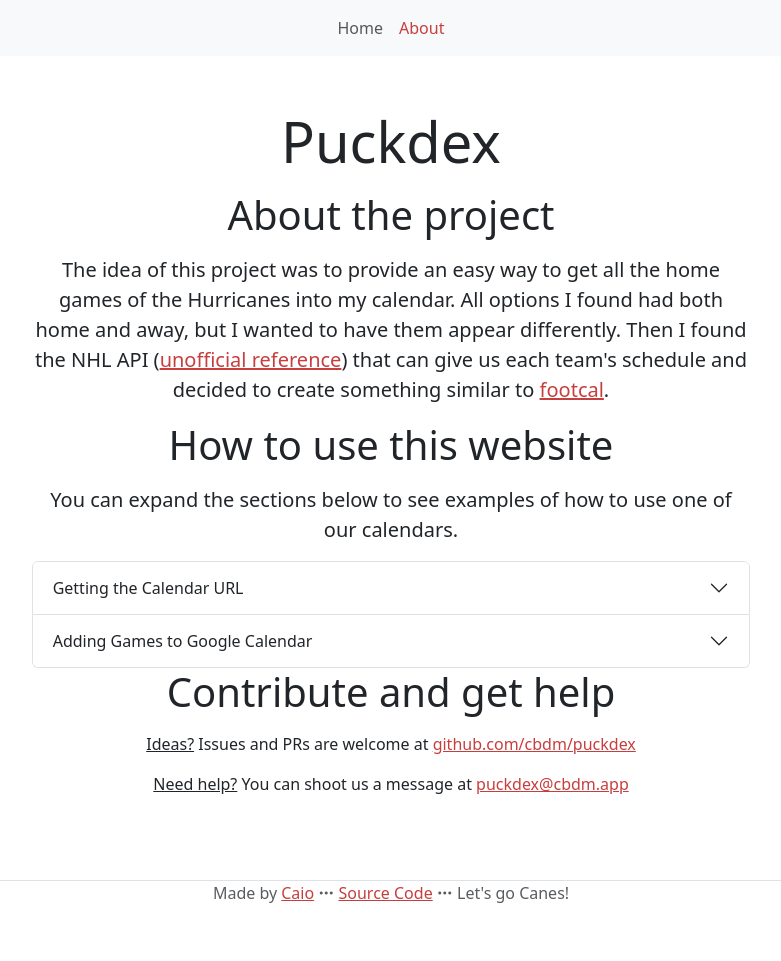
After one commit to cbdm/puckdex, a FastAPI app: template templates/about.html.j2 in a window 1280 px wide. The commit adds this page. Shown: the whole page, without its empty margins (249-1030 px from the left). Run offline with FastAPI, Linux system fonts and the light colour scheme; the template is opened without the code that fills it, so the values that code supplies are empty.

Commit message:
added about page and examples

```diff
--- a/main.py
+++ b/main.py
@@ -8,6 +8,7 @@
 import requests
 from fastapi import FastAPI, HTTPException, Request, Response
 from fastapi.responses import FileResponse, HTMLResponse
+from fastapi.staticfiles import StaticFiles
 from fastapi.templating import Jinja2Templates
 from ics import Calendar, Event
 
@@ -16,8 +17,13 @@
 
 app = FastAPI()
 
-# Use the absolute path for the templates folder so the webserver can find it.
+# Use the absolute path for the templates and static folder so the webserver can find it.
 templates = Jinja2Templates(directory=join(dirname(abspath(__file__)), "templates"))
+app.mount(
+    "/static",
+    StaticFiles(directory=join(dirname(abspath(__file__)), "static")),
+    name="static",
+)
 # Create a logger to help debug future issues.
 logger = logging.getLogger(getenv("LOGGER_NAME", __name__))
 
@@ -30,6 +36,12 @@
         name="index.html.j2",
         context={"abbrev_map": ABBREV_TO_NAME_MAP},
     )
+
+
+@app.get("/about", response_class=HTMLResponse)
+async def about(request: Request):
+    """Page with more information about the project and how to use it."""
+    return templates.TemplateResponse(request=request, name="about.html.j2")
 
 
 # Cache reponses from the NHL API so we don't have to fetch a schedule for each request.
--- /dev/null
+++ b/templates/about.html.j2
@@ -0,0 +1,170 @@
+<!doctype html>
+<html lang="en">
+  <head>
+    <meta charset="utf-8">
+    <meta name="viewport" content="width=device-width, initial-scale=1">
+    <title>Puckdex - About</title>
+    <link href="https://cdn.jsdelivr.net/npm/bootstrap@5.3.3/dist/css/bootstrap.min.css" rel="stylesheet" integrity="sha384-QWTKZyjpPEjISv5WaRU9OFeRpok6YctnYmDr5pNlyT2bRjXh0JMhjY6hW+ALEwIH" crossorigin="anonymous">
+    <link rel="stylesheet" href="https://cdn.jsdelivr.net/npm/bootstrap-icons@1.11.3/font/bootstrap-icons.min.css">
+    <style> a { color: #c73e3e; }</style>
+  </head>
+  <body>
+    <nav class="navbar navbar-expand bg-body-tertiary rounded" aria-label="Navbar">
+      <div class="container-fluid">
+        <div class="collapse navbar-collapse justify-content-md-center" id="mainNavbar">
+          <ul class="navbar-nav">
+            <li class="nav-item">
+              <a class="nav-link" href="/">Home</a>
+            </li>
+            <li class="nav-item">
+              <a class="nav-link active" aria-current="page" href="/about" style="color: #c73e3e">About</a>
+            </li>
+          </ul>
+        </div>
+      </div>
+    </nav>
+    <div class="px-4 py-1 my-5 text-center">
+      <p class="display-4">Puckdex</p>
+      <p class="display-6">About the project</p>
+      <div class="col-lg-7 mx-auto">
+        <p class="lead mb-3">
+          The idea of this project was to provide an easy way to get all the home games of the Hurricanes into my calendar.
+          All options I found had both home and away, but I wanted to have them appear differently.
+          Then I found the NHL API (<a target="_blank" rel="noreferrer noopener" href="https://github.com/Zmalski/NHL-API-Reference">unofficial reference</a>) that can give us each team's schedule and decided to create something similar to <a target="_blank" rel="noreferrer noopener" href="https://footcal.cbdm.app">footcal</a>.
+        </p>
+      </div>
+      <p class="display-6">How to use this website</p>
+      <div class="col-lg-7 mx-auto">
+        <p class="lead mb-3">
+          You can expand the sections below to see examples of how to use one of our calendars.
+        </p>
+        <div class="accordion" id="calendarTutorials">
+          <div class="accordion-item">
+            <h2 class="accordion-header">
+              <button class="accordion-button collapsed" type="button" data-bs-toggle="collapse" data-bs-target="#collapseCalURL" aria-expanded="false" aria-controls="collapseCalURL">
+                Getting the Calendar URL
+              </button>
+            </h2>
+            <div id="collapseCalURL" class="accordion-collapse collapse" data-bs-parent="#calendarTutorials">
+              <div class="accordion-body">
+                <b>Choose the calendar you want</b>
+                <br/>
+                First, you will go to our home page (<a href="{{ url_for("index") }}">{{ url_for("index") }}</a>), scroll to the team you want the calendar, click on the <code>Choose Type</code> button, and select between the three options (full, home-only, away-only).
+                <br/><br/>
+                The image below shows an example where we select the home-only calendar for the Carolina Hurricanes.
+                <figure class="figure">
+                  <img src="/static/img/examples/puckdex-1.png" class="figure-img img-fluid rounded" alt="Figure showing the UI when you click on choose type for one of the teams in our homepage.">
+                  <figcaption class="figure-caption text-end">Choosing the home-only calendar for the Carolina Hurricanes</figcaption>
+                </figure>
+                <b>Confirming you have the URL</b>
+                <br/>
+                After you click on the calendar type for one of the teams, you will see a confirmation message similar to the image below.
+                <figure class="figure">
+                  <img src="/static/img/examples/puckdex-2.png" class="figure-img img-fluid rounded" alt="Figure showing a message confirming the calendar URL has been copied.">
+                  <figcaption class="figure-caption text-end">Confirmation that the calendar URL has been copied</figcaption>
+                </figure>
+                If you see that, you're done! You have successfully found the URL for the calendar you want :)
+                <br/>
+                If you paste the contents of your clipboard somewhere they should have:
+                <br/>
+                <code>{{ url_for("index") }}home/CAR.ics</code>
+                <br/><br/>
+                The beginning should always be the same (<code>{{ url_for("index") }}</code>), and there are two parts that will change if you select a team different than the Canes and a calendar different than home-only games:
+                <ol>
+                  <li>The end will change from <code>/CAR.ics</code> to your team, e.g., for the Islanders that would be <code>/NYI.ics</code>
+                  <li>Then <code>home</code> will be <code>full</code> if you chose "All Games" or <code>away</code> if you chose "Only Away Games".
+                </ol>
+                Now you can use this URL to add the calendar to your favorite calendar application.
+              </div>
+            </div>
+          </div>
+          <div class="accordion-item">
+            <h2 class="accordion-header">
+              <button class="accordion-button collapsed" type="button" data-bs-toggle="collapse" data-bs-target="#googleCalExample" aria-expanded="false" aria-controls="googleCalExample">
+                Adding Games to Google Calendar
+              </button>
+            </h2>
+            <div id="googleCalExample" class="accordion-collapse collapse" data-bs-parent="#calendarTutorials">
+              <div class="accordion-body">
+                At this part, you should already have a calendar URL you want to use from the previous step. For this example, we will use the URL created on our previous example: <code>{{ url_for("index") }}home/CAR.ics</code>
+                <br/>
+                This URL will contain only the home games for the Carolina Hurricanes.
+                <br/>
+                <br/>
+                <b>Adding URL to Google Calendar</b>
+                <br/>
+                First, you will want to navigate to <a target="_blank" rel="noreferrer noopener" href="https://calendar.google.com">https://calendar.google.com</a>; in there you will click on the plus-sign button next to "Other calendars" (1), like in the image below:
+                <figure class="figure">
+                  <img src="/static/img/examples/gcal-1.png" class="figure-img img-fluid rounded" alt="Google calendar UI, image indicates that you should choose the option to add another calendar.">
+                  <figcaption class="figure-caption text-end">Google calendar option to add a new calendar</figcaption>
+                </figure>
+                Then, you will choose the option to add a new calendar "From URL" (2):
+                <figure class="figure">
+                  <img src="/static/img/examples/gcal-2.png" class="figure-img img-fluid rounded" alt="Google calendar UI, image indicates that you should choose the option to add a calendar from an URL.">
+                  <figcaption class="figure-caption text-end">Adding new calendar to gcal from an URL</figcaption>
+                </figure>
+                In the new page that will show up, you will paste the calendar URL you have copied into the "URL of calendar" box (3) and click on the "Add calendar" button (4):
+                <figure class="figure">
+                  <img src="/static/img/examples/gcal-3.png" class="figure-img img-fluid rounded" alt="Google calendar UI, image shows you should use the calendar URL you created before to add a new calendar">
+                  <figcaption class="figure-caption text-end">Using the puckdex calendar URL</figcaption>
+                </figure>
+                After you click "Add calendar", a new page should show up with the settings of the calendar you just added (5), and you have the option to rename the calendar to something that makes sense to you (6):
+                <figure class="figure">
+                  <img src="/static/img/examples/gcal-4.png" class="figure-img img-fluid rounded" alt="Google calendar UI, image shows the settings of the newly created calendar where you can rename it">
+                  <figcaption class="figure-caption text-end">Renaming the puckdex calendar</figcaption>
+                </figure>
+                In this example, I named the calendar "Canes Home Games" (7); the calendar name should also update in your list of calendars (8):
+                <figure class="figure">
+                  <img src="/static/img/examples/gcal-5.png" class="figure-img img-fluid rounded" alt="Google calendar UI, image shows the settings of the newly created calendar after it has been renamed">
+                  <figcaption class="figure-caption text-end">Settings updated after calendar renaming</figcaption>
+                </figure>
+                If you go back to the home page of your calendar (<a target="_blank" rel="noreferrer noopener" href="https://calendar.google.com">https://calendar.google.com</a>), you should now see the new calendar in your list (9) and any games in your events (10):
+                <figure class="figure">
+                  <img src="/static/img/examples/gcal-6.png" class="figure-img img-fluid rounded" alt="Google calendar UI, the list of events now contain games from the newly added calendar">
+                  <figcaption class="figure-caption text-end">Calendar and games have been successfully added</figcaption>
+                </figure>
+                That's it! You have added the puckdex calendar to your Google account.
+                <br/><br/>
+                <b>Enabling puckdex calendar on mobile devices</b>
+                <br/>
+                If you want to have this calendar as an option in your mobile devices, there is one extra step you need to do: you need to tell Google to sync this calendar to your devices.
+                <br/><br/>
+                First, navigate to <a target="_blank" rel="noreferrer noopener" href="https://calendar.google.com/calendar/u/0/syncselect">https://calendar.google.com/calendar/u/0/syncselect</a>; there, you should see a page where all your calendar appear with checkboxes next to them:
+                <figure class="figure">
+                  <img src="/static/img/examples/gcal-7.png" class="figure-img img-fluid rounded" alt="Google calendar UI, showing the list of calendars that are synced to mobile devices with a checkbox next to each of them to toggle it">
+                  <figcaption class="figure-caption text-end">Syncselect changes to access puckdex calendar on mobile devices</figcaption>
+                </figure>
+                In this page, you will want to check the puckdex calendar (11) and save your changes (12). After doing this, you should be able to see your new calendar on all your devices.
+              </div>
+            </div>
+          </div>
+        </div>
+      </div>
+      <p class="display-6">Contribute and get help</p>
+      <div class="col-lg-7 mx-auto">
+        <p class="mb-3">
+          <u>Ideas?</u> Issues and PRs are welcome at <a target="_blank" rel="noreferrer noopener" href="https://github.com/cbdm/puckdex">github.com/cbdm/puckdex</a>
+        </p>
+        <p class="mb-3">
+          <u>Need help?</u> You can shoot us a message at <a href="mailto:puckdex@cbdm.app">puckdex@cbdm.app</a>
+        </p>
+      </div>
+    </div>
+    <div id="footer" class="container">
+        <footer class="py-3 my-4">
+            <p class="text-center text-body-secondary border-top">Made by <a target="_blank" rel="noreferrer noopener" href="https://cbdm.app/">Caio</a> <i class="bi bi-three-dots"></i> <a target="_blank" rel="noreferrer noopener" href="https://github.com/cbdm/puckdex/">Source Code</a> <i class="bi bi-three-dots"></i> Let's go Canes! </p>
+        </footer>
+    </div>
+    <script src="https://cdn.jsdelivr.net/npm/bootstrap@5.3.3/dist/js/bootstrap.bundle.min.js" integrity="sha384-YvpcrYf0tY3lHB60NNkmXc5s9fDVZLESaAA55NDzOxhy9GkcIdslK1eN7N6jIeHz" crossorigin="anonymous"></script>
+    <script>
+      function copyCalURLToClipboard(path) {
+        let completeURL = window.location.href + path;
+        navigator.clipboard.writeText(completeURL).then(() => {
+          // Alert the user that the action took place.
+          // Nobody likes hidden stuff being done under the hood!
+          alert("Copied to clipboard");
+        });
+      }
+    </script>
+  </body>
+</html>
```
Also changed, not shown: templates/index.html.j2 (+18 -4 lines), static/img/examples/gcal-1.png (added), static/img/examples/gcal-2.png (added), static/img/examples/gcal-3.png (added), static/img/examples/gcal-4.png (added), static/img/examples/gcal-5.png (added), static/img/examples/gcal-6.png (added), static/img/examples/gcal-7.png (added), static/img/examples/puckdex-1.png (added), static/img/examples/puckdex-2.png (added).
